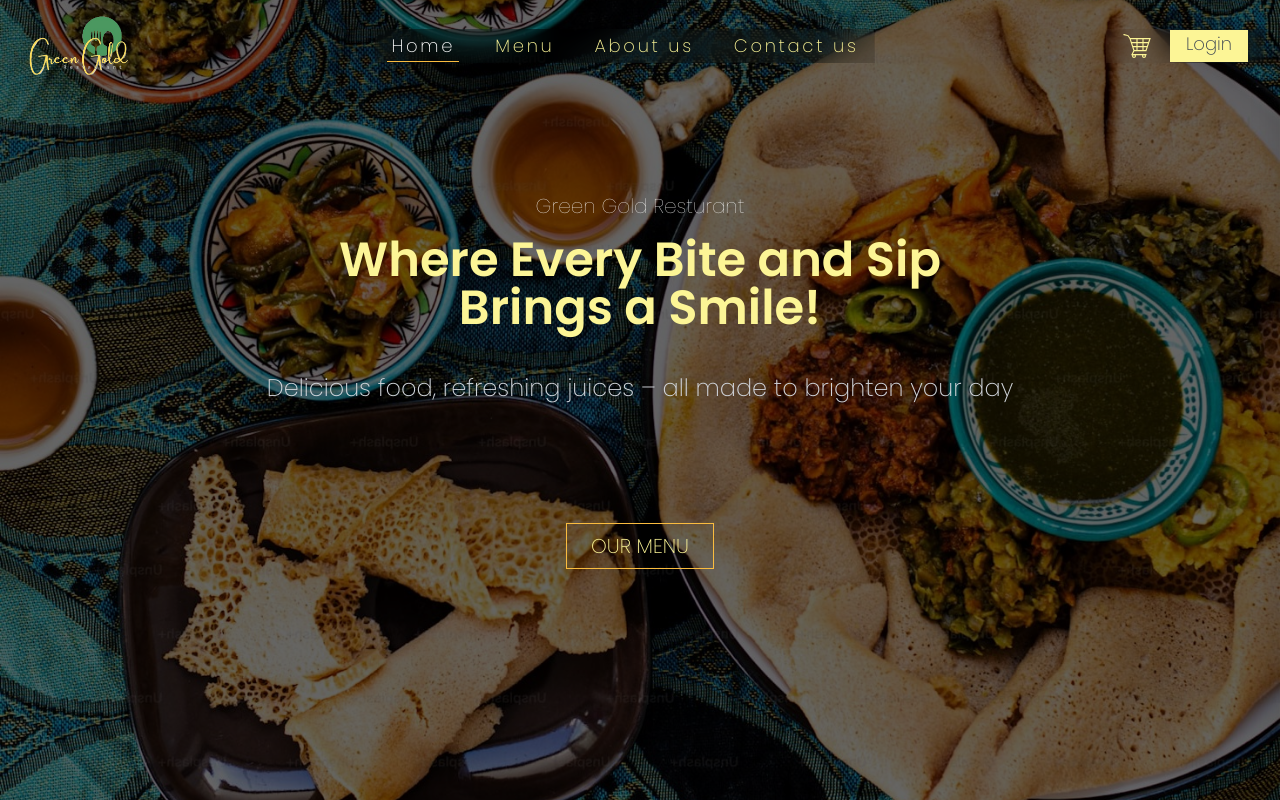
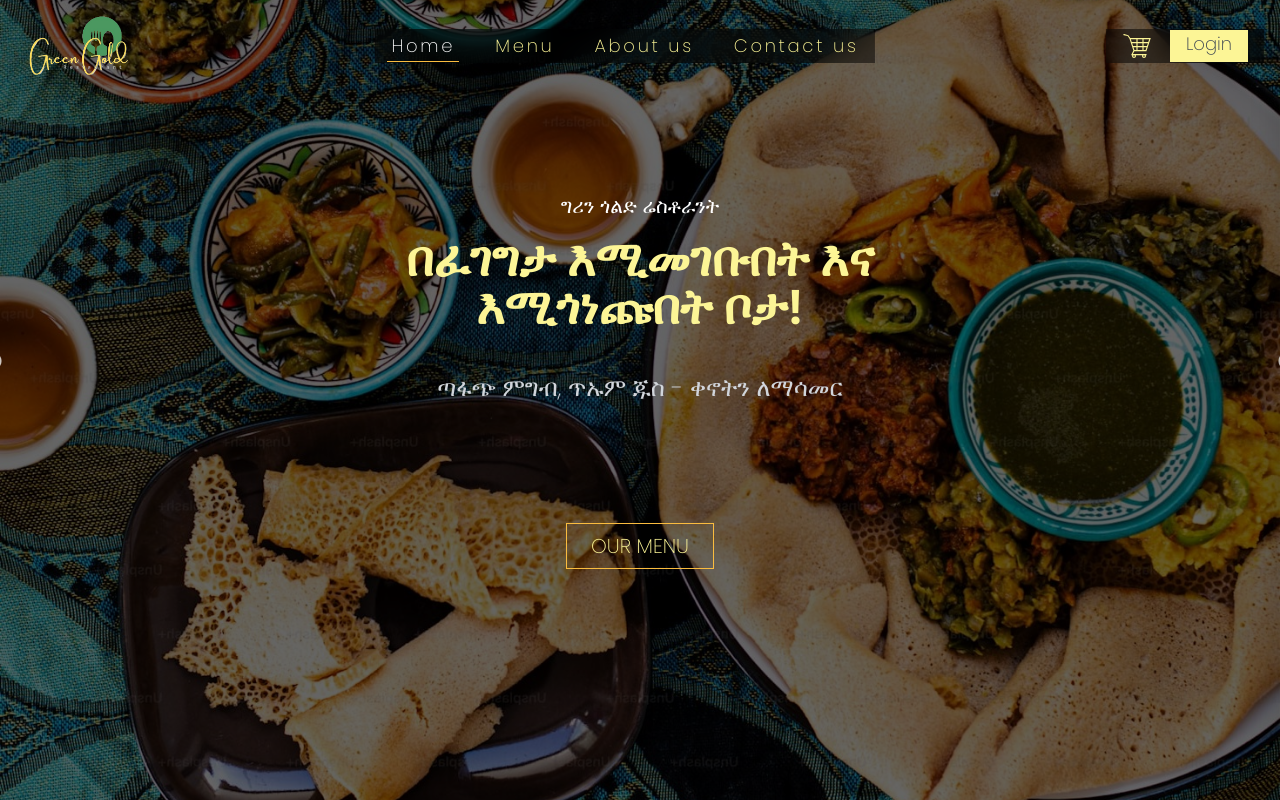
Before and after one commit to Henok-Enyew/Green-Gold-Restaurant-Website, a React (Vite) app: page / in a window 1280 px wide. Shown: the top 800 px of the page. Built offline with nearby package versions, Linux system fonts and the light colour scheme.

Commit message:
Login and signup layout added

```diff
--- a/package.json
+++ b/package.json
@@ -22,7 +22,9 @@
     "react-icons": "^5.3.0",
     "react-leaflet": "^4.2.1",
     "react-responsive": "^10.0.0",
-    "react-router-dom": "^7.0.1"
+    "react-router-dom": "^7.0.1",
+    "react-slick": "^0.30.2",
+    "slick-carousel": "^1.8.1"
   },
   "devDependencies": {
     "@eslint/js": "^9.15.0",
--- a/src/pages/Hero.jsx
+++ b/src/pages/Hero.jsx
@@ -1,13 +1,27 @@
 import { NavLink } from "react-router-dom";
+import "slick-carousel/slick/slick.css";
+import "slick-carousel/slick/slick-theme.css";
+import Slider from "react-slick";
 
 function Hero() {
+  const settings = {
+    dots: false,
+    infinite: true,
+    speed: 500,
+    slidesToShow: 1,
+    slidesToScroll: 1,
+    autoplay: true, // Enables automatic scrolling
+    autoplaySpeed: 3000,
+  };
   return (
     <div className="relative  h-screen">
       <div className="absolute inset-0 bg-[url('/img/bg-desktop.jpg')] bg-cover bg-center bg-fixed"></div>
       <div className="absolute inset-0 bg-black bg-opacity-60">
         <div className="py-36 sm:py-48 z-30 text-center px-2">
+          <Slider {...settings}>
+            <div>
               <p
-            className="font-thin text-lg text-white mb-4 sm:text-xl "
+                className="animate-slide font-thin text-lg text-white mb-4 sm:text-xl "
                 data-aos="fade-up"
                 data-aos-duration="800"
               >
@@ -25,8 +39,34 @@ function Hero() {
                 data-aos="fade-up"
                 data-aos-duration="1200"
               >
-            Delicious food, refreshing juices – all made to brighten your day
+                Delicious food, refreshing juices – all made to brighten your
+                day
               </p>
+            </div>
+            <div>
+              <p
+                className="animate-slide font-thin text-lg text-white mb-4 sm:text-xl "
+                data-aos="fade-up"
+                data-aos-duration="800"
+              >
+                ግሪን ጎልድ ሬስቶራንት
+              </p>
+              <p
+                className="font-semibold text-5xl text-primary max-w-2xl mx-auto mb-6"
+                data-aos="fade-up"
+                data-aos-duration="1000"
+              >
+                በፈገግታ እሚመገቡበት እና እሚጎነጩበት ቦታ!
+              </p>
+              <p
+                className="font-extralight text-gray-300 text-2xl  sm:text-3xl lg:text-2xl mb-24 sm:mb-48 lg:mb-32  pt-4"
+                data-aos="fade-up"
+                data-aos-duration="1200"
+              >
+                ጣፋጭ ምግብ, ጥኡም ጁስ - ቀኖትን ለማሳመር
+              </p>
+            </div>
+          </Slider>
           <NavLink
             to={"/menu"}
             className="uppercase border-[1px] border-primary-bold  px-6 py-2 text-primary text-lg sm:text-3xl lg:text-xl font-extralight transition-all duration-300 hover:bg-primary-bold hover:text-gray-900"
--- a/src/pages/NavBar.jsx
+++ b/src/pages/NavBar.jsx
@@ -16,14 +16,23 @@ function NavBar() {
         />
       </NavLink>
       <div
+        className={`${showNav ? "fixed" : "hidden"}
+         w-full h-screen top-0 left-0 bg-black bg-opacity-20 backdrop-blur-sm  z-[45]`}
+        onClick={() => setShowNav(false)}
+      ></div>
+      <div
         //   className={`absolute top-0 left-0 flex flex-col h-96 items-center justify-center gap-y-5 lg:flex-row lg:   lg:space-x-8 bg-white bg-opacity-15 py-[1px] px-3 backdrop-blur-md transition-all duration-300 ${
         //     showNav ? "translate-x-0" : "-translate-x-full"
         //   }`}
         // >
-        className={`absolute top-0 left-0 flex flex-col h-96 items-center justify-center gap-y-5
-        bg-black bg-opacity-15 py-[1px] px-3 backdrop-blur-md transition-all duration-300
-        ${showNav ? "translate-x-0" : "-translate-x-full"}
-        lg:flex-row lg:gap-y-0 lg:h-auto lg:static lg:translate-x-0 lg:justify-center lg:space-x-8`}
+        className={`absolute top-0 left-1/2 flex flex-col h-96 items-center justify-center gap-y-5 w-3/4
+        bg-black bg-opacity-50 py-[1px] px-3 backdrop-blur-md transition-all duration-300
+        ${
+          showNav
+            ? "translate-y-0 -translate-x-1/2 top-28"
+            : "-top-full -translate-y-full -translate-x-10   "
+        }
+       lg:translate-y-0 lg:w-auto lg:flex-row lg:gap-y-0 lg:h-auto lg:static lg:translate-x-0 lg:justify-center lg:space-x-8 z-50`}
       >
         <NavLink
           onClick={() => {
@@ -62,7 +71,7 @@ function NavBar() {
           Contact us
         </NavLink>
       </div>
-      <div className="flex lg:space-x-4 space-x-2 py-[1px] px-2 lg:px-4 backdrop-blur-md z-50">
+      <div className="flex lg:space-x-4 space-x-2 py-[1px] px-2 lg:px-4 backdrop-blur-md bg-black bg-opacity-50 z-50">
         <button
           className="flex items-center justify-center outline-none border-none transition-all duration-300 "
           onClick={() => setCartOpen(true)}
--- a/vite.config.js
+++ b/vite.config.js
@@ -4,8 +4,8 @@ import react from "@vitejs/plugin-react";
 // https://vite.dev/config/
 export default defineConfig({
   plugins: [react()],
-  server: {
-    host: "192.168.8.115",
-    port: 5173,
-  },
+  // server: {
+  //   host: "192.168.8.115",
+  //   port: 5173,
+  // },
 });
```
Also changed, not shown: src/index.css (+17 -0 lines), 1 other file (tests, documents, lock files or other folders). Lines whose indentation alone changed are shown as unchanged.
